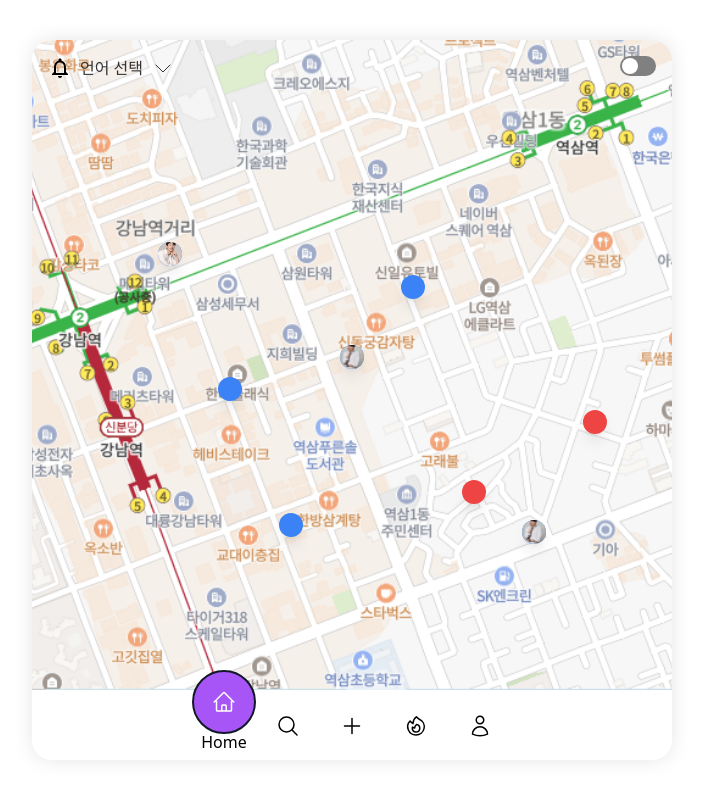
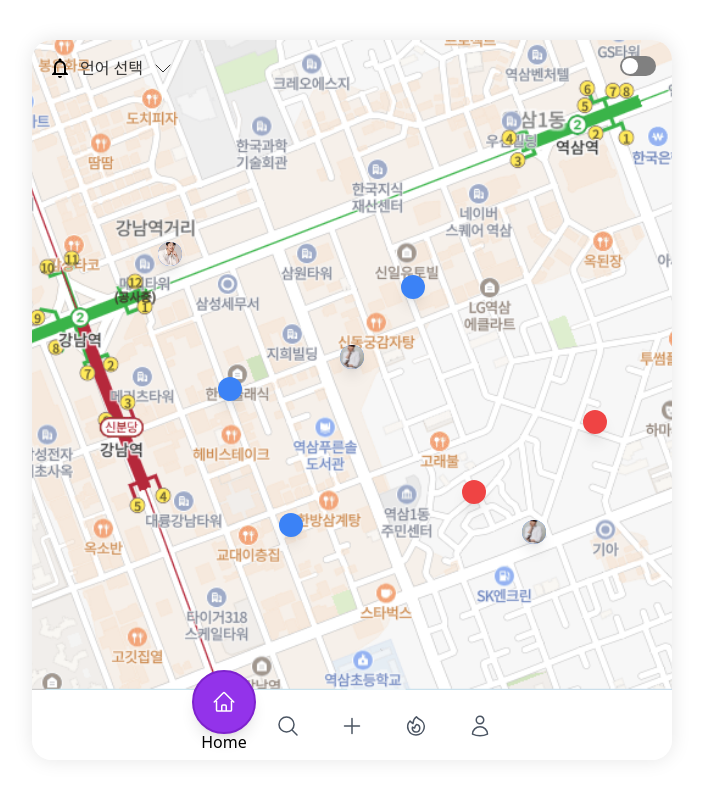
Before and after one commit to Codgm/PinAD_TedinIT, a Next.js app: page /homepage in a window 1280 px wide. Shown: the top 786 px of the page, without its empty margins (288-991 px from the left). Built offline with nearby package versions, Linux system fonts and the light colour scheme.

Commit message:
fix navbar 수정

```diff
--- a/src/app/components/navbar.js
+++ b/src/app/components/navbar.js
@@ -37,15 +37,15 @@ const NavBar = ({writeModal, popularstory}) => {
     return (
         <div className='bg-white max-h-[4.4rem] rounded-t-xl z-30 justify-between'>
             <ul className='flex w-auto justify-center relative'>
-                <span className={`bg-purple-500 duration-500 ${Menus[active].dis} border-2 border-gray-900 h-16 w-16 absolute
-                -top-5 rounded-full transition-transform items-center`}>
+                <span className={`bg-purple-600 duration-500 ${Menus[active].dis} border-2 border-purple-700 h-16 w-16 absolute
+                -top-5 rounded-full transition-transform items-center shadow-lg`}>
                 </span>
                 {Menus.map((menu, i) => (
                     <li key={i} className='w-16'>
                         <div className=' items-center flex flex-col text-center pt-6'
                         onClick={() => {setActive(i); menu.action && menu.action(); }}
                         >
-                            <span className={`text-xl cursor-pointer duration-500 z-30 ${i === active && "-mt-6 text-white"}`}>
+                            <span className={`text-xl cursor-pointer duration-500 z-30   ${i === active ? "-mt-6 text-white" : "text-gray-600"}`}>
                                 {menu.icon}
                             </span>
                             <span className={`${active === i ? 'translate-y-4 duration-700 opacity-100'
```
